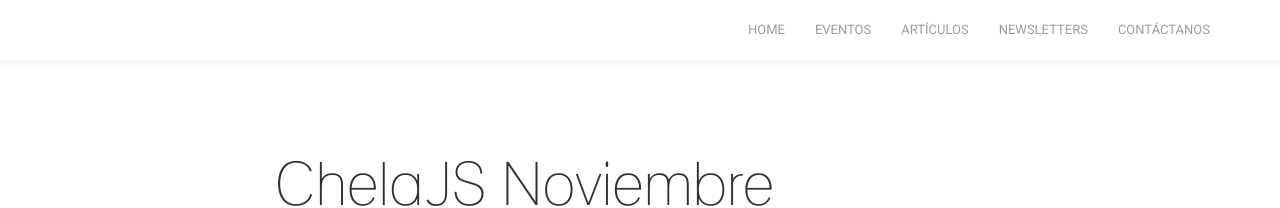
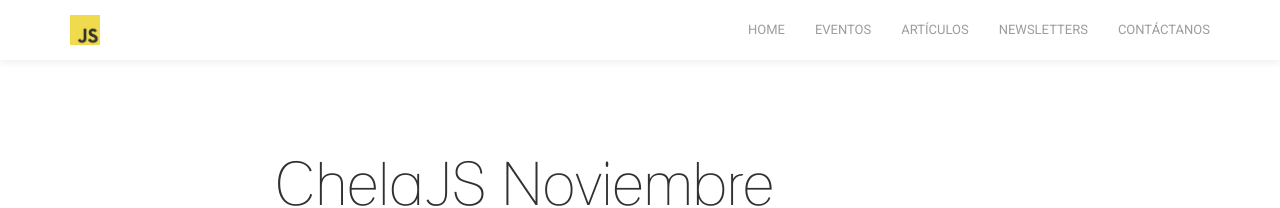
Before and after one commit to eventloop/blog, a Jekyll site: the page built from _posts/2014-11-25-chelajs-noviembre.md, in a window 1280 px wide. Shown: the top 208 px of the page. Built offline with Jekyll 4.4.1, drawn with Linux system fonts in a browser that asks for light colours; nearby versions of some CDN libraries.

Commit message:
Configuring with baseurl

```diff
--- /dev/null
+++ b/Gemfile
@@ -0,0 +1,2 @@
+source 'https://rubygems.org'
+gem 'github-pages'
--- a/_config.yml
+++ b/_config.yml
@@ -1,2 +1,3 @@
 timezone: America/Mexico_City
-permalink: "/blog/:title"
+permalink: "/:title"
+baseurl: /blog
--- a/_includes/header.html
+++ b/_includes/header.html
@@ -9,17 +9,17 @@
 
   <title>{{page.title}}</title>
 
-  <link rel="icon" href="/blog/images/favicon.png">
-  <link rel="apple-touch-icon" href="/blog/images/favicon.png">
+  <link rel="icon" href="{{site.baseurl}}/images/favicon.png">
+  <link rel="apple-touch-icon" href="{{site.baseurl}}/images/favicon.png">
 
   <link rel="stylesheet" href="https://maxcdn.bootstrapcdn.com/bootstrap/3.3.4/css/bootstrap.min.css">
 
   <link href='http://fonts.googleapis.com/css?family=Roboto:100,300,100italic,400,300italic' rel='stylesheet' type='text/css'>
 
-  <link rel="stylesheet" href="/blog/stylesheets/styles.css">
-  <link rel="stylesheet" href="/blog/stylesheets/colors/yellow.css">
-  <link rel="stylesheet" href="/blog/stylesheets/responsive.css">
-  <link rel="stylesheet" href="/blog/stylesheets/pygment_trac.css">
+  <link rel="stylesheet" href="{{site.baseurl}}/stylesheets/styles.css">
+  <link rel="stylesheet" href="{{site.baseurl}}/stylesheets/colors/yellow.css">
+  <link rel="stylesheet" href="{{site.baseurl}}/stylesheets/responsive.css">
+  <link rel="stylesheet" href="{{site.baseurl}}/stylesheets/pygment_trac.css">
 </head>
 <body>
   <div class="navbar navbar-inverse bs-docs-nav navbar-fixed-top sticky-navigation">
@@ -31,13 +31,13 @@
         <span class="icon-bar"></span>
         <span class="icon-bar"></span>
         </button>
-        <a class="navbar-brand" href="/"><img src="images/js-logo.png" alt=""></a>
+        <a class="navbar-brand" href="/"><img src="{{site.baseurl}}/images/js-logo.png" alt=""></a>
       </div>
       <div class="navbar-collapse collapse">
         <ul class="nav navbar-nav navbar-right main-navigation">
           <li><a href="/">Home</a></li>
           <li><a href="/#services">Eventos</a></li>
-          <li><a href="/blog">Artículos</a></li>
+          <li><a href="{{site.baseurl}}">Artículos</a></li>
           <li><a href="#newsletters">Newsletters</a></li>
           <li><a href="/#contact">Contáctanos</a></li>
         </ul>
--- a/index.html
+++ b/index.html
@@ -8,9 +8,9 @@ title: Contenidos de la comunidad
         <h1 class="text-muted">Contenidos de la comunidad</h1>
         {% for article in site.posts %}
           <div class="post">
-            <h4><a href="{{ article.url }}">{{ article.title }}</a></h4>
+            <h4><a href="{{ site.baseurl }}{{ article.url }}">{{ article.title }}</a></h4>
             <div class="description">{{ article.description }}</div>
-            <div class="read-more"><a href="{{ article.url }}">Leer más</a></div>
+            <div class="read-more"><a href="{{ site.baseurl }}{{ article.url }}">Leer más</a></div>
           </div>
         {% endfor %}
       </div>
```
Also changed, not shown: Gemfile.lock (added).
